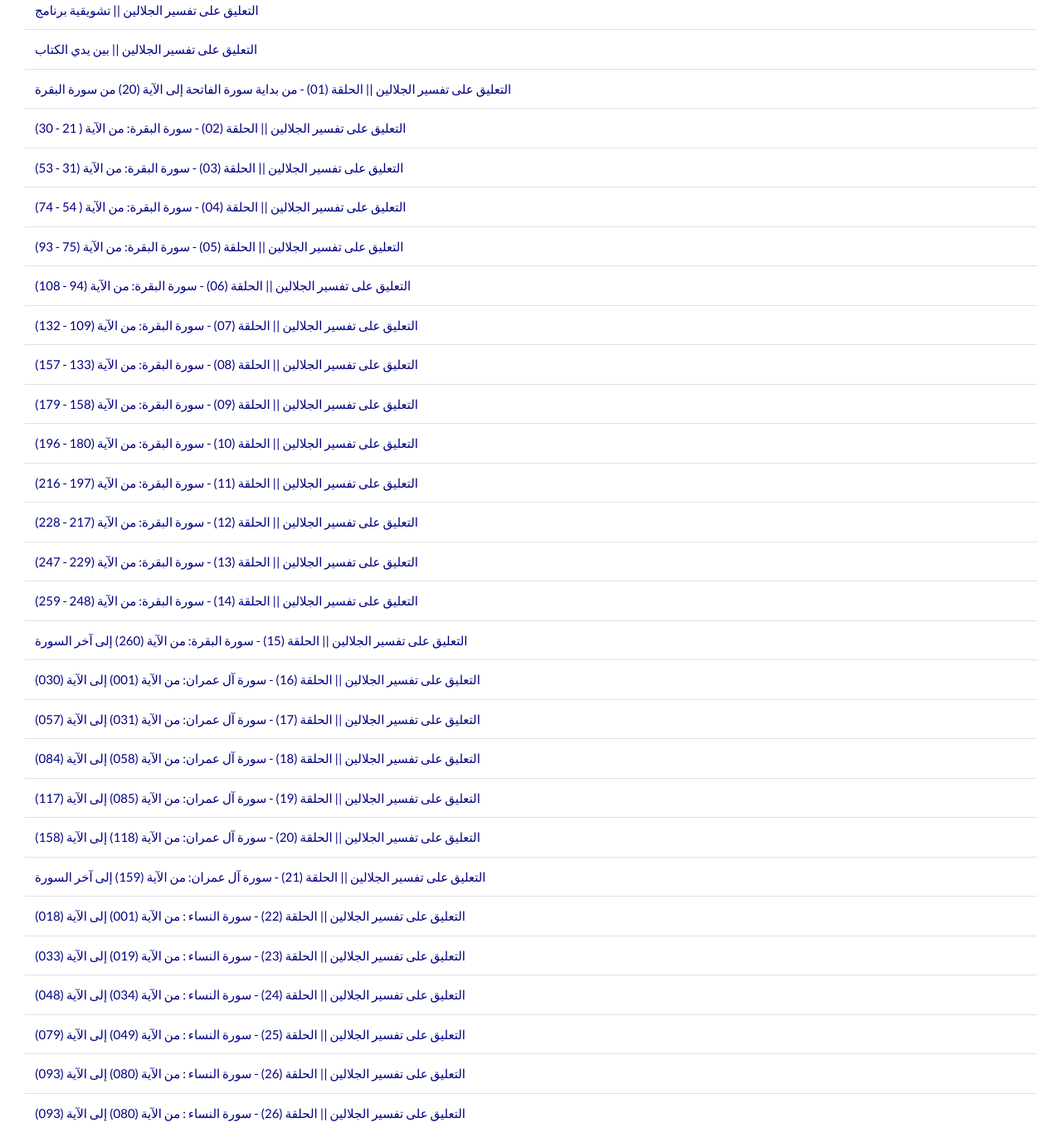
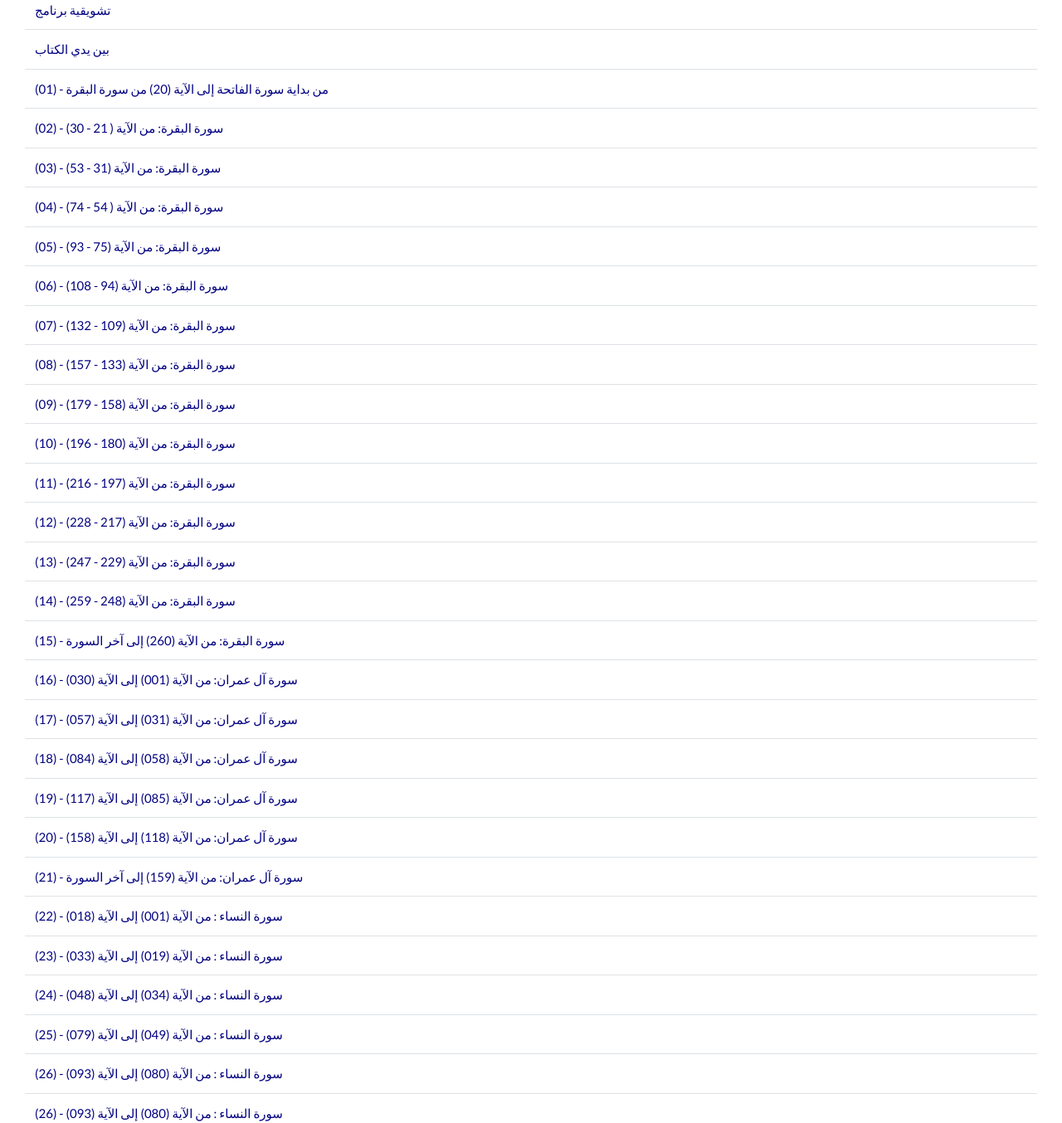
Before and after one commit to fushalinks/fusha-tv, a plain HTML site: page audio-books-lectures/tafseer-jalaalayn.html in a window 1280 px wide. Shown: the part 91-1445 px from the top of the page at 83% size. Drawn offline with Linux system fonts and the light colour scheme.

```diff
--- a/audio-books-lectures/tafseer-jalaalayn.html
+++ b/audio-books-lectures/tafseer-jalaalayn.html
@@ -27,66 +27,67 @@
                 <th scope="col">Tafseer Jalaalayn  | التعليق على تفسير الجلالين</th>
             </tr>
         </thead>
-        <tbody>
+       <tbody>
 <tr>
-        <td><a href="https://www.youtube.com/watch?v=3ln11OyG1Ck"> التعليق على تفسير الجلالين || تشويقية برنامج </a></td>
+        <td><a href="https://www.youtube.com/watch?v=3ln11OyG1Ck">   تشويقية برنامج </a></td>
         </tr><tr>
-        <td><a href="https://www.youtube.com/watch?v=WXf3ssC_2zc"> التعليق على تفسير الجلالين || بين يدي الكتاب </a></td>
+        <td><a href="https://www.youtube.com/watch?v=WXf3ssC_2zc">   بين يدي الكتاب </a></td>
         </tr><tr>
-        <td><a href="https://www.youtube.com/watch?v=F4ltiMI8mG0"> التعليق على تفسير الجلالين || الحلقة (01) - من بداية سورة الفاتحة إلى الآية (20) من سورة البقرة </a></td>
+        <td><a href="https://www.youtube.com/watch?v=F4ltiMI8mG0">    (01) - من بداية سورة الفاتحة إلى الآية (20) من سورة البقرة </a></td>
         </tr><tr>
-        <td><a href="https://www.youtube.com/watch?v=L1bX4_Z-uaE"> التعليق على تفسير الجلالين || الحلقة (02) - سورة البقرة: من الآية ( 21 - 30) </a></td>
+        <td><a href="https://www.youtube.com/watch?v=L1bX4_Z-uaE">    (02) - سورة البقرة: من الآية ( 21 - 30) </a></td>
         </tr><tr>
-        <td><a href="https://www.youtube.com/watch?v=i3yagjo8AW8"> التعليق على تفسير الجلالين || الحلقة (03) - سورة البقرة: من الآية (31 - 53) </a></td>
+        <td><a href="https://www.youtube.com/watch?v=i3yagjo8AW8">    (03) - سورة البقرة: من الآية (31 - 53) </a></td>
         </tr><tr>
-        <td><a href="https://www.youtube.com/watch?v=_TudQy7NtQk"> التعليق على تفسير الجلالين || الحلقة (04) - سورة البقرة: من الآية ( 54 - 74) </a></td>
+        <td><a href="https://www.youtube.com/watch?v=_TudQy7NtQk">    (04) - سورة البقرة: من الآية ( 54 - 74) </a></td>
         </tr><tr>
-        <td><a href="https://www.youtube.com/watch?v=3rrt0Oc6Zo8"> التعليق على تفسير الجلالين || الحلقة (05) - سورة البقرة: من الآية (75 - 93) </a></td>
+        <td><a href="https://www.youtube.com/watch?v=3rrt0Oc6Zo8">    (05) - سورة البقرة: من الآية (75 - 93) </a></td>
         </tr><tr>
-        <td><a href="https://www.youtube.com/watch?v=hHFTT-PrswU"> التعليق على تفسير الجلالين || الحلقة (06) - سورة البقرة: من الآية (94 - 108) </a></td>
+        <td><a href="https://www.youtube.com/watch?v=hHFTT-PrswU">    (06) - سورة البقرة: من الآية (94 - 108) </a></td>
         </tr><tr>
-        <td><a href="https://www.youtube.com/watch?v=vARXuIZ9jcE"> التعليق على تفسير الجلالين || الحلقة (07) - سورة البقرة: من الآية (109 - 132) </a></td>
+        <td><a href="https://www.youtube.com/watch?v=vARXuIZ9jcE">    (07) - سورة البقرة: من الآية (109 - 132) </a></td>
         </tr><tr>
-        <td><a href="https://www.youtube.com/watch?v=wsJJiHPUnnY"> التعليق على تفسير الجلالين || الحلقة (08) - سورة البقرة: من الآية (133 - 157) </a></td>
+        <td><a href="https://www.youtube.com/watch?v=wsJJiHPUnnY">    (08) - سورة البقرة: من الآية (133 - 157) </a></td>
         </tr><tr>
-        <td><a href="https://www.youtube.com/watch?v=ciXMYg6QFH4"> التعليق على تفسير الجلالين || الحلقة (09) - سورة البقرة: من الآية (158 - 179) </a></td>
+        <td><a href="https://www.youtube.com/watch?v=ciXMYg6QFH4">    (09) - سورة البقرة: من الآية (158 - 179) </a></td>
         </tr><tr>
-        <td><a href="https://www.youtube.com/watch?v=AWsKRSi6U1U"> التعليق على تفسير الجلالين || الحلقة (10) - سورة البقرة: من الآية (180 - 196) </a></td>
+        <td><a href="https://www.youtube.com/watch?v=AWsKRSi6U1U">    (10) - سورة البقرة: من الآية (180 - 196) </a></td>
         </tr><tr>
-        <td><a href="https://www.youtube.com/watch?v=GR4GBLmwT3s"> التعليق على تفسير الجلالين || الحلقة (11) - سورة البقرة: من الآية (197 - 216) </a></td>
+        <td><a href="https://www.youtube.com/watch?v=GR4GBLmwT3s">    (11) - سورة البقرة: من الآية (197 - 216) </a></td>
         </tr><tr>
-        <td><a href="https://www.youtube.com/watch?v=iSpVPgmiJa8"> التعليق على تفسير الجلالين || الحلقة (12) - سورة البقرة: من الآية (217 - 228) </a></td>
+        <td><a href="https://www.youtube.com/watch?v=iSpVPgmiJa8">    (12) - سورة البقرة: من الآية (217 - 228) </a></td>
         </tr><tr>
-        <td><a href="https://www.youtube.com/watch?v=f0adMSdkV_U"> التعليق على تفسير الجلالين || الحلقة (13) - سورة البقرة: من الآية (229 - 247) </a></td>
+        <td><a href="https://www.youtube.com/watch?v=f0adMSdkV_U">    (13) - سورة البقرة: من الآية (229 - 247) </a></td>
         </tr><tr>
-        <td><a href="https://www.youtube.com/watch?v=Qg8Nh6Rcxhk"> التعليق على تفسير الجلالين || الحلقة (14) - سورة البقرة: من الآية (248 - 259) </a></td>
+        <td><a href="https://www.youtube.com/watch?v=Qg8Nh6Rcxhk">    (14) - سورة البقرة: من الآية (248 - 259) </a></td>
         </tr><tr>
-        <td><a href="https://www.youtube.com/watch?v=1EOvqU94tck"> التعليق على تفسير الجلالين || الحلقة (15) - سورة البقرة: من الآية (260) إلى آخر السورة </a></td>
+        <td><a href="https://www.youtube.com/watch?v=1EOvqU94tck">    (15) - سورة البقرة: من الآية (260) إلى آخر السورة </a></td>
         </tr><tr>
-        <td><a href="https://www.youtube.com/watch?v=JnSusgzp8h0"> التعليق على تفسير الجلالين || الحلقة (16) - سورة آل عمران: من الآية (001) إلى الآية (030) </a></td>
+        <td><a href="https://www.youtube.com/watch?v=JnSusgzp8h0">    (16) - سورة آل عمران: من الآية (001) إلى الآية (030) </a></td>
         </tr><tr>
-        <td><a href="https://www.youtube.com/watch?v=NtvjwkhZ2qY"> التعليق على تفسير الجلالين || الحلقة (17) - سورة آل عمران: من الآية (031) إلى الآية (057) </a></td>
+        <td><a href="https://www.youtube.com/watch?v=NtvjwkhZ2qY">    (17) - سورة آل عمران: من الآية (031) إلى الآية (057) </a></td>
         </tr><tr>
-        <td><a href="https://www.youtube.com/watch?v=pPWz-vvDFYY"> التعليق على تفسير الجلالين || الحلقة (18) - سورة آل عمران: من الآية (058) إلى الآية (084) </a></td>
+        <td><a href="https://www.youtube.com/watch?v=pPWz-vvDFYY">    (18) - سورة آل عمران: من الآية (058) إلى الآية (084) </a></td>
         </tr><tr>
-        <td><a href="https://www.youtube.com/watch?v=ouXqJWahWec"> التعليق على تفسير الجلالين || الحلقة (19) - سورة آل عمران: من الآية (085) إلى الآية (117) </a></td>
+        <td><a href="https://www.youtube.com/watch?v=ouXqJWahWec">    (19) - سورة آل عمران: من الآية (085) إلى الآية (117) </a></td>
         </tr><tr>
-        <td><a href="https://www.youtube.com/watch?v=sa--SxX2AxU"> التعليق على تفسير الجلالين || الحلقة (20) - سورة آل عمران: من الآية (118) إلى الآية (158) </a></td>
+        <td><a href="https://www.youtube.com/watch?v=sa--SxX2AxU">    (20) - سورة آل عمران: من الآية (118) إلى الآية (158) </a></td>
         </tr><tr>
-        <td><a href="https://www.youtube.com/watch?v=ozCC79388y4"> التعليق على تفسير الجلالين || الحلقة (21) - سورة آل عمران: من الآية (159) إلى آخر السورة </a></td>
+        <td><a href="https://www.youtube.com/watch?v=ozCC79388y4">    (21) - سورة آل عمران: من الآية (159) إلى آخر السورة </a></td>
         </tr><tr>
-        <td><a href="https://www.youtube.com/watch?v=q54dpg_KKZc"> التعليق على تفسير الجلالين || الحلقة (22) - سورة النساء : من الآية (001) إلى الآية (018) </a></td>
+        <td><a href="https://www.youtube.com/watch?v=q54dpg_KKZc">    (22) - سورة النساء : من الآية (001) إلى الآية (018) </a></td>
         </tr><tr>
-        <td><a href="https://www.youtube.com/watch?v=BRNTGiuo57I"> التعليق على تفسير الجلالين || الحلقة (23) - سورة النساء : من الآية (019) إلى الآية (033) </a></td>
+        <td><a href="https://www.youtube.com/watch?v=BRNTGiuo57I">    (23) - سورة النساء : من الآية (019) إلى الآية (033) </a></td>
         </tr><tr>
-        <td><a href="https://www.youtube.com/watch?v=hgrRx27nkms"> التعليق على تفسير الجلالين || الحلقة (24) - سورة النساء : من الآية (034) إلى الآية (048) </a></td>
+        <td><a href="https://www.youtube.com/watch?v=hgrRx27nkms">    (24) - سورة النساء : من الآية (034) إلى الآية (048) </a></td>
         </tr><tr>
-        <td><a href="https://www.youtube.com/watch?v=Xnm00QMl8u4"> التعليق على تفسير الجلالين || الحلقة (25) - سورة النساء : من الآية (049) إلى الآية (079) </a></td>
+        <td><a href="https://www.youtube.com/watch?v=Xnm00QMl8u4">    (25) - سورة النساء : من الآية (049) إلى الآية (079) </a></td>
         </tr><tr>
-        <td><a href="https://www.youtube.com/watch?v=8DqCEJUye8Y"> التعليق على تفسير الجلالين || الحلقة (26) - سورة النساء : من الآية (080) إلى الآية (093) </a></td>
+        <td><a href="https://www.youtube.com/watch?v=8DqCEJUye8Y">    (26) - سورة النساء : من الآية (080) إلى الآية (093) </a></td>
         </tr><tr>
-        <td><a href="https://www.youtube.com/watch?v=8DqCEJUye8Y"> التعليق على تفسير الجلالين || الحلقة (26) - سورة النساء : من الآية (080) إلى الآية (093) </a></td>
-        </tr>        </tbody>
+        <td><a href="https://www.youtube.com/watch?v=8DqCEJUye8Y">    (26) - سورة النساء : من الآية (080) إلى الآية (093) </a></td>
+
+ </tr>        </tbody>
     </table>
 </body>
 
```
Also changed, not shown: index.html (+4 -1 lines), movies-documentaries.html (added, +61 -0 lines), taareekhi.html (+0 -5 lines), tv-channels.html (+1 -13 lines).
